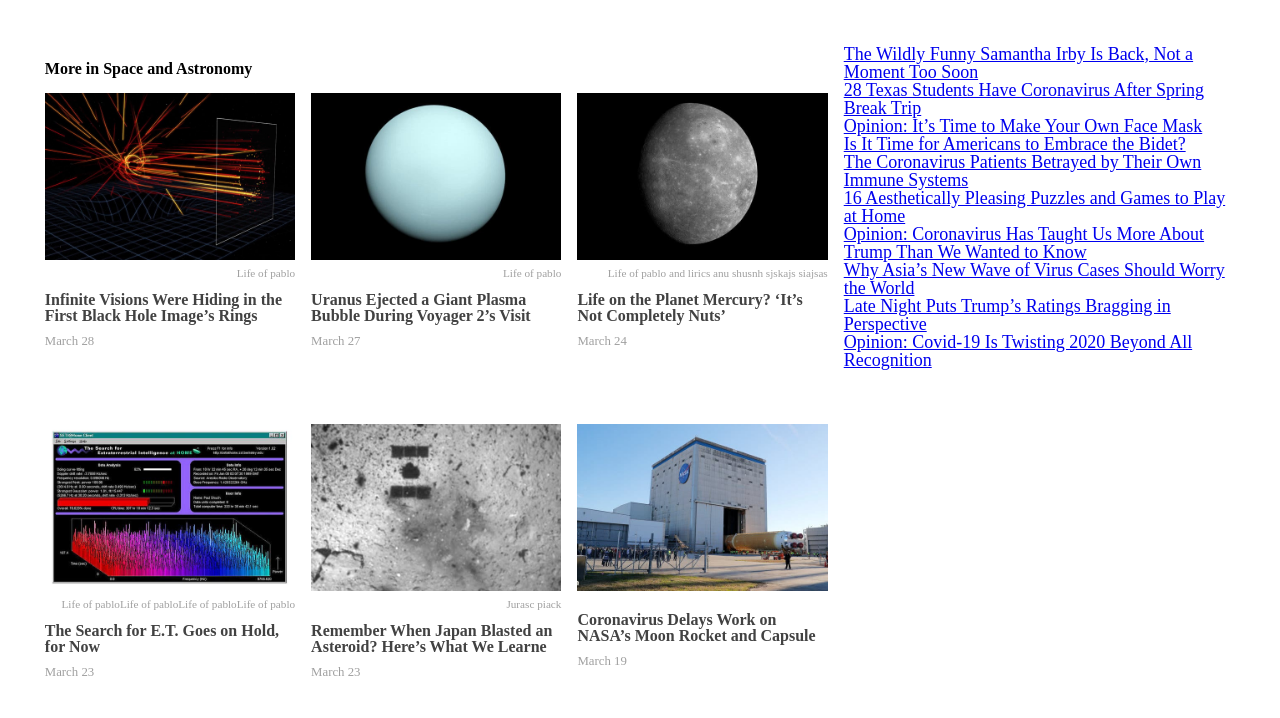
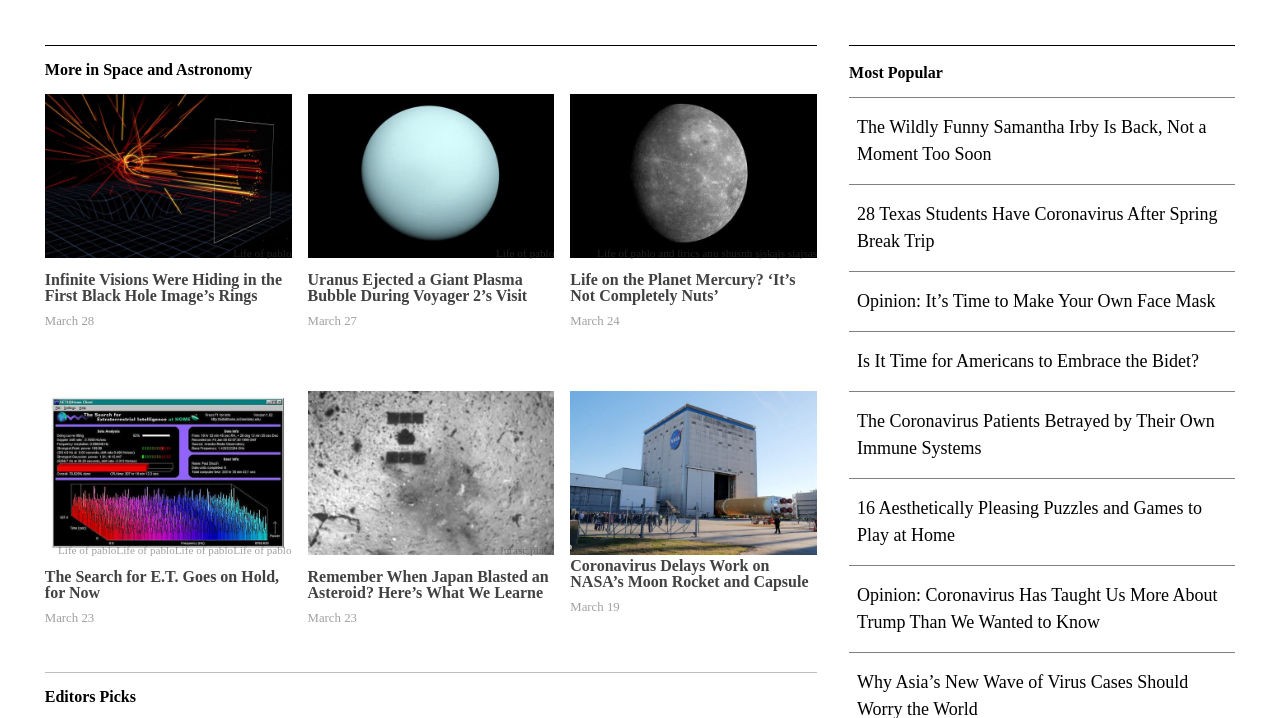
Before and after one commit to chirchir12/new-york-times-clone, a plain HTML site: page index.html in a window 1280 px wide. Shown: the part 8376-9094 px from the top of the page. Drawn offline with Linux system fonts and the light colour scheme.

Commit message:
added styles to grid aside

```diff
--- a/index.html
+++ b/index.html
@@ -476,7 +476,8 @@
 				</div>
 
 				<div class="grid-item-2">
-					<div>
+					<span class="most-popular">Most Popular</span>
+					<div class="grid-item-aside">
 						<ul>
 							<li><a href="#">The Wildly Funny Samantha Irby Is Back, Not a Moment Too Soon</a></li>
 							<li><a href="#">28 Texas Students Have Coronavirus After Spring Break Trip</a></li>
--- a/style.css
+++ b/style.css
@@ -500,7 +500,7 @@ aside h4{
 	display: grid;
 	grid-template-columns: 2fr 1fr;
 	grid-template-rows: 1fr;
-	grid-gap: 1rem;
+	grid-gap: 1rem 2rem;
 	width: 93%;
 	margin: 0 auto;
 }
@@ -509,7 +509,11 @@ aside h4{
 	display: flex;
 	align-items: center;
 	flex-direction: column;
+	border-top: 1px solid black;
 
+}
+.grid-item-2 {
+	border-top: 1px solid black;
 }
 
 .recommended-articles-grid {
@@ -565,7 +569,7 @@ aside h4{
 }
 
 .article-pubished-date{
-	margin-bottom: 5rem;
+	margin-bottom: 3rem;
 	margin-top: 0.7rem;
 	opacity: 0.5;
 	font-size: 0.8rem;
@@ -581,3 +585,26 @@ aside h4{
 .editor-divider.horiz-line-full{
 	width: 100%;
 }
+.grid-item-aside {
+	margin-top: 1rem;
+}
+.grid-item-2 .most-popular {
+	display: block;
+	margin-top: 1.2rem;
+	color: black;
+	font-weight: 600;
+	font-size: 1rem;
+}
+.grid-item-aside ul li {
+	border-top: 1px solid grey;
+	padding: 1rem .5rem;
+}
+
+.grid-item-aside ul a{
+	text-decoration: none;
+	color: black;
+	line-height: 27px;
+}
+.grid-item-aside ul a:hover {
+	opacity: .8;
+}
```
